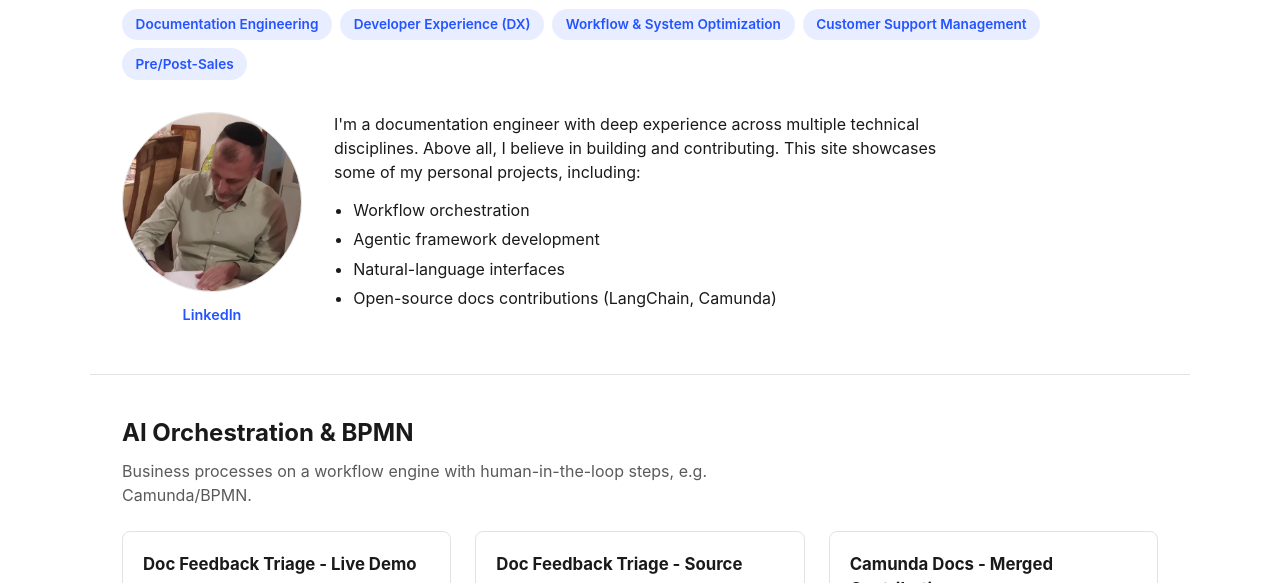
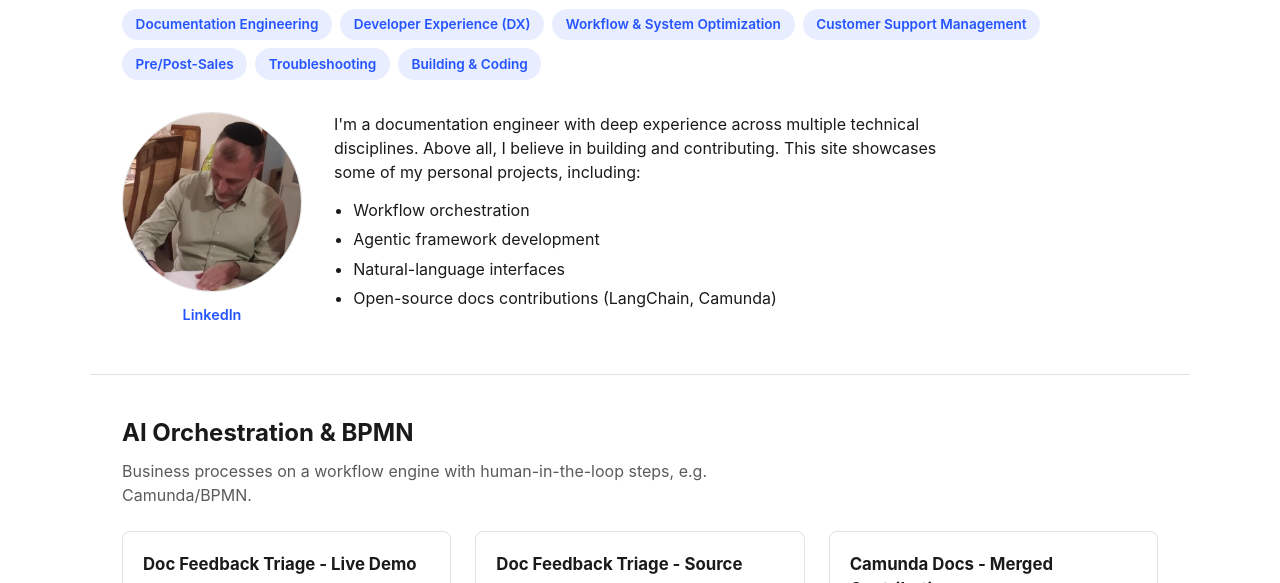
Before and after one commit to pcimring/pcimring.github.io, a website: page index.html in a window 1280 px wide. Shown: the part 167-750 px from the top of the page. Drawn offline with Linux system fonts and the light colour scheme.

Commit message:
Add Troubleshooting and Building & Coding pills

```diff
--- a/index.html
+++ b/index.html
@@ -23,6 +23,8 @@
         <span class="pill">Workflow &amp; System Optimization</span>
         <span class="pill">Customer Support Management</span>
         <span class="pill">Pre/Post-Sales</span>
+        <span class="pill">Troubleshooting</span>
+        <span class="pill">Building &amp; Coding</span>
       </div>
     </div>
     <div class="hero-body">
```
Also changed, not shown: tests/structure.test.js (+2 -0 lines).
